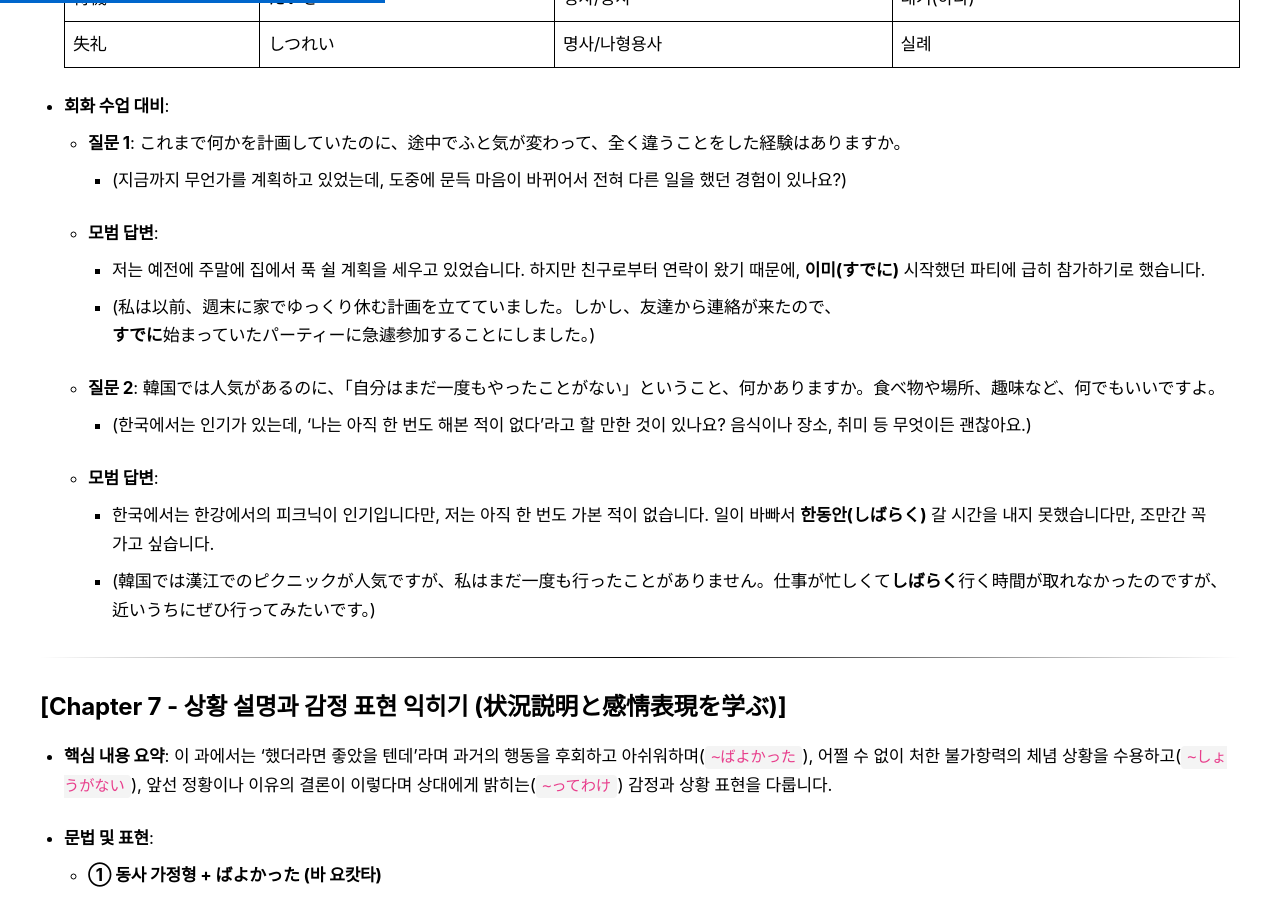
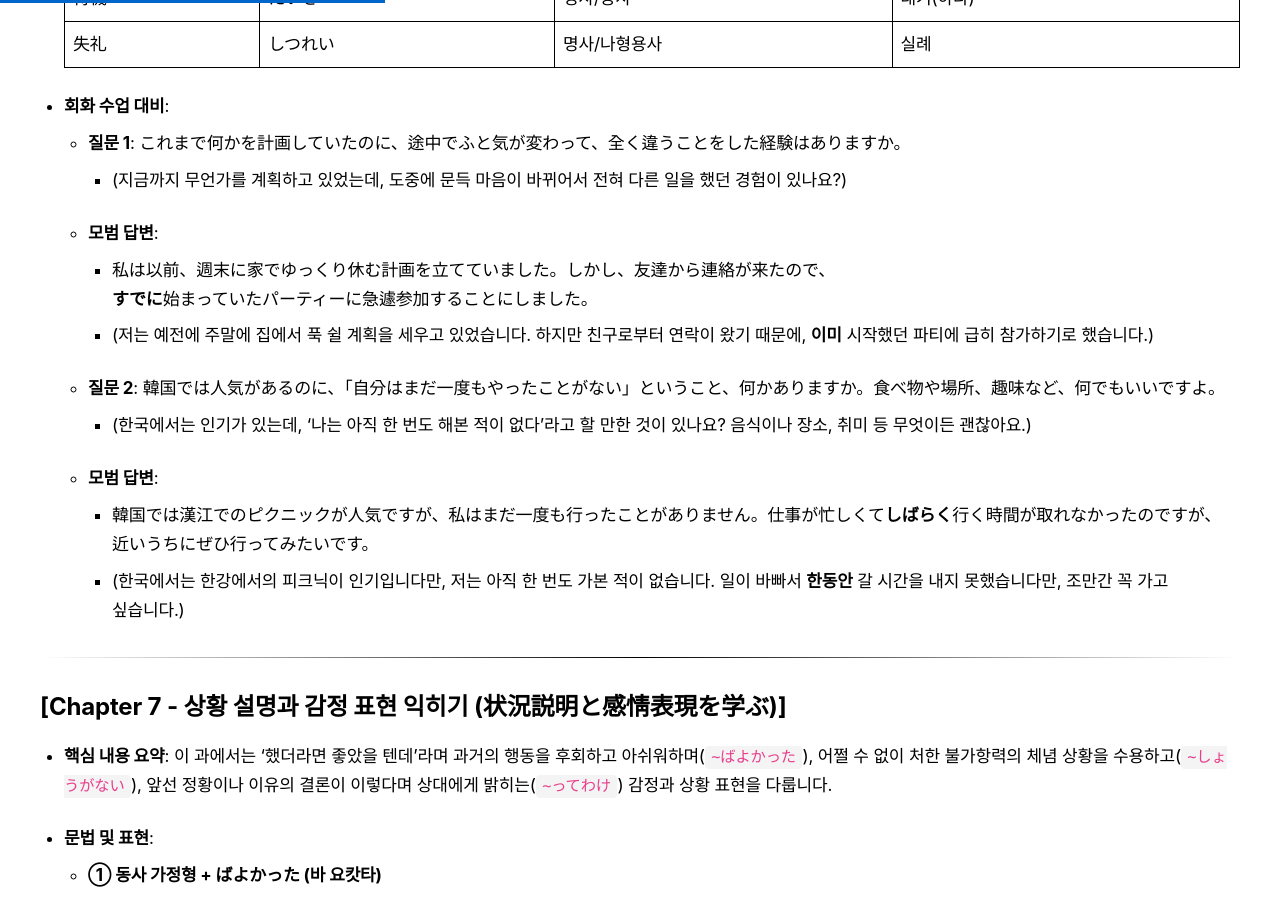
Before and after one commit to khjzzm/khjzzm.github.io, a Jekyll site: the page built from _posts/nihongo/2026-12-06-jlpt-n3-part2.md, in a window 1280 px wide and 900 px high, scrolled down 12460 px. Built offline with Jekyll 4.4.1, drawn with Linux system fonts in a browser that asks for light colours; some web fonts are replaced; comment, search, counter and statistics services are not loaded; some of the changed text lies outside the part shown.

Commit message:
docs(nihongo): N3 문법 항목 보강 및 모범 답변 언어 규칙 정정
- N3 PART 2 Chapter 16 에 ③ ~といい 추가 (2 -> 3개)
- N3 PART 2 Chapter 19 에 ③ ~あまり, ④ ~あまりにも 추가 (2 -> 4개)
  기존 ~すぎる 는 삭제 근거가 없어 유지
- 모범 답변은 일본어가 원칙인데 한국어/일본어가 뒤바뀌어 있던 4곳 정정
  (n3-part2: 답변이 한국어, 괄호 번역이 일본어인 역전 3곳 +
   번역 줄이 답변을 그대로 복제하고 일본어가 없던 1곳)
- N4 PART 2 에서 문장 중간에 언어가 바뀌던 1곳 마저 정리

Co-Authored-By: Claude Opus 5 (1M context) <noreply@anthropic.com>

```diff
--- a/_posts/nihongo/2026-12-06-jlpt-n3-part2.md
+++ b/_posts/nihongo/2026-12-06-jlpt-n3-part2.md
@@ -321,13 +321,13 @@ title: JLPT N3 PART 2 (Chapter 1 ~ Chapter 20)
     * **질문 1**: これまで何かを計画していたのに、途中でふと気が変わって、全く違うことをした経験はありますか。
         * (지금까지 무언가를 계획하고 있었는데, 도중에 문득 마음이 바뀌어서 전혀 다른 일을 했던 경험이 있나요?)
     * **모범 답변**:
-        * 저는 예전에 주말에 집에서 푹 쉴 계획을 세우고 있었습니다. 하지만 친구로부터 연락이 왔기 때문에, **이미(すでに)** 시작했던 파티에 급히 참가하기로 했습니다.
-        * (私は以前、週末に家でゆっくり休む計画を立てていました。しかし、友達から連絡が来たので、**すでに**始まっていたパーティーに急遽参加することにしました。)
+        * 私は以前、週末に家でゆっくり休む計画を立てていました。しかし、友達から連絡が来たので、**すでに**始まっていたパーティーに急遽参加することにしました。
+        * (저는 예전에 주말에 집에서 푹 쉴 계획을 세우고 있었습니다. 하지만 친구로부터 연락이 왔기 때문에, **이미** 시작했던 파티에 급히 참가하기로 했습니다.)
     * **질문 2**: 韓国では人気があるのに、「自分はまだ一度もやったことがない」ということ、何かありますか。食べ物や場所、趣味など、何でもいいですよ。
         * (한국에서는 인기가 있는데, '나는 아직 한 번도 해본 적이 없다'라고 할 만한 것이 있나요? 음식이나 장소, 취미 등 무엇이든 괜찮아요.)
     * **모범 답변**:
-        * 한국에서는 한강에서의 피크닉이 인기입니다만, 저는 아직 한 번도 가본 적이 없습니다. 일이 바빠서 **한동안(しばらく)** 갈 시간을 내지 못했습니다만, 조만간 꼭 가고 싶습니다.
-        * (韓国では漢江でのピクニックが人気ですが、私はまだ一度も行ったことがありません。仕事が忙しくて**しばらく**行く時間が取れなかったのですが、近いうちにぜひ行ってみたいです。)
+        * 韓国では漢江でのピクニックが人気ですが、私はまだ一度も行ったことがありません。仕事が忙しくて**しばらく**行く時間が取れなかったのですが、近いうちにぜひ行ってみたいです。
+        * (한국에서는 한강에서의 피크닉이 인기입니다만, 저는 아직 한 번도 가본 적이 없습니다. 일이 바빠서 **한동안** 갈 시간을 내지 못했습니다만, 조만간 꼭 가고 싶습니다.)
 
 ---
 
@@ -593,8 +593,8 @@ title: JLPT N3 PART 2 (Chapter 1 ~ Chapter 20)
     * **질문 2**: 最近、周りの人にもおすすめしたくなるほど気に入っている物や、よく使っているアプリやサービスはありますか。どんな点がいいんですか。
         * (최근에 주변 사람들에게 추천하고 싶을 정도로 마음에 드는 물건이나, 자주 사용하는 앱이나 서비스가 있나요? 어떤 점이 좋은가요?)
     * **모범 답변**:
-        * 최근 수첩 **대신에** 태블릿 스케줄 앱을 자주 쓰고 있습니다. 예정 변경이 쉬울**뿐만 아니라** 일정 관리가 아주 편리해서 친구들에게 추천하고 싶습니다.
-        * (最近、手帳の**代わりに**タブレットのスケジュールアプリをよく使っています。予定の変更が簡単**なばかりでなく**スケジュール管理がとても便利なので、友達に勧めたいです。)
+        * 最近、手帳の**代わりに**タブレットのスケジュールアプリをよく使っています。予定の変更が簡単**なばかりでなく**スケジュール管理がとても便利なので、友達に勧めたいです。
+        * (최근 수첩 **대신에** 태블릿 스케줄 앱을 자주 쓰고 있습니다. 예정 변경이 쉬울 **뿐만 아니라** 일정 관리가 아주 편리해서 친구들에게 추천하고 싶습니다.)
 
 ---
 
```
Also changed, not shown: other parts of _posts/nihongo/2026-12-06-jlpt-n3-part2.md (+21 -3 lines), _posts/nihongo/2026-07-25-jlpt-n4-part2.md (+1 -1 lines).
